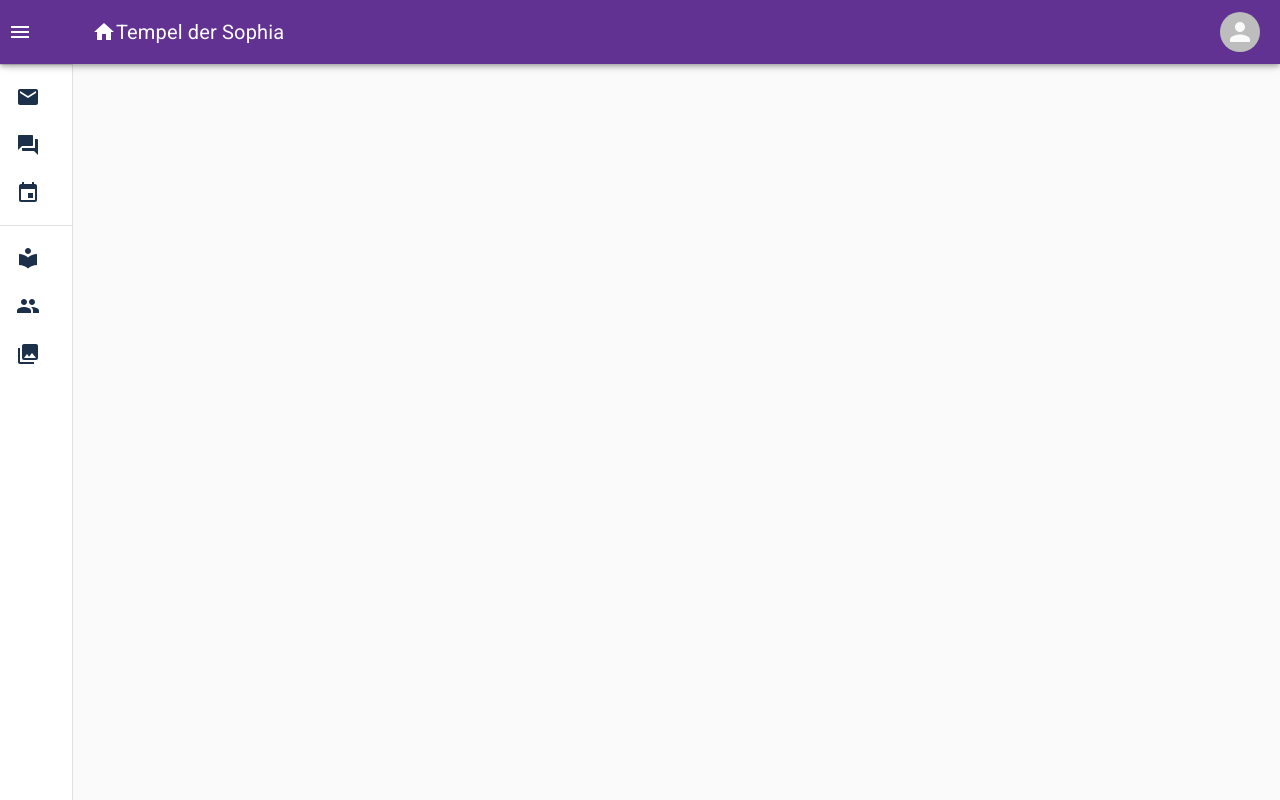
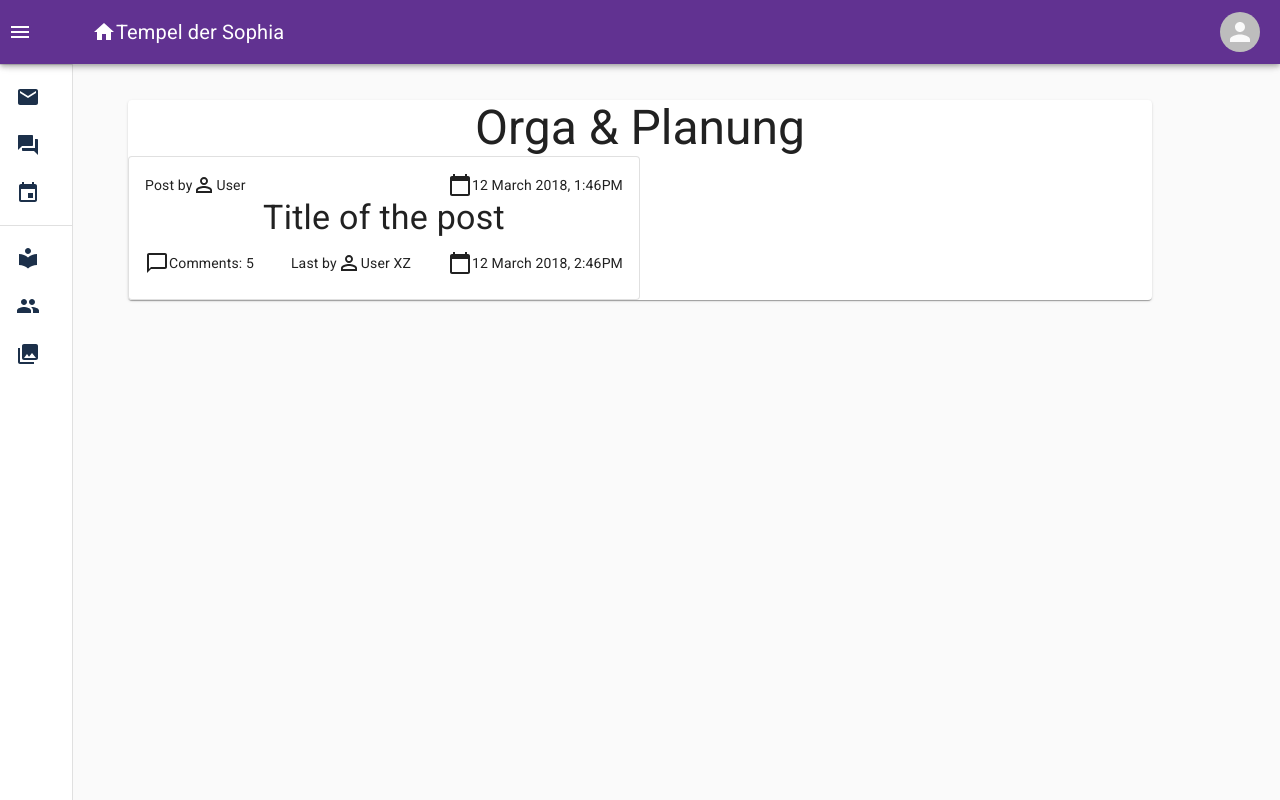
Before and after one commit to juliaheller/community-app, a React (Create React App) app: page /category/1 in a window 1280 px wide. Built offline with nearby package versions, Linux system fonts and the light colour scheme.

Commit message:
Add post card and page.

```diff
--- a/src/components/Categories/CategoryCard.jsx
+++ b/src/components/Categories/CategoryCard.jsx
@@ -46,7 +46,14 @@ export default function CategoryCard({ category, index }) {
                         variant="body2"
                         color="textSecondary"
                         component="p">
+                        Aktuellestes Thema: Titel XY von user Z, Datum
                         Vorschautext letzter Post
+                    </Typography>
+                    <Typography
+                        variant="body2"
+                        color="textSecondary"
+                        component="p">
+                        100 Themen & 500 Kommentare
                     </Typography>
                 </CardContent>
             </CardActionArea>
--- /dev/null
+++ b/src/components/posts/PostCard.jsx
@@ -0,0 +1,101 @@
+import React from "react";
+import { makeStyles } from "@material-ui/core/styles";
+import Card from "@material-ui/core/Card";
+import CardContent from "@material-ui/core/CardContent";
+import Typography from "@material-ui/core/Typography";
+import ChatBubbleOutlineIcon from "@material-ui/icons/ChatBubbleOutline";
+
+import CalendarTodayIcon from "@material-ui/icons/CalendarToday";
+import PersonOutlineIcon from "@material-ui/icons/PersonOutline";
+
+const useStyles = makeStyles({
+    root: {
+        minWidth: "300px",
+        maxWidth: "50%",
+    },
+    content: {
+        display: "flex",
+        justifyContent: "center",
+        flexDirection: "column",
+    },
+
+    info: {
+        width: "100%",
+        display: "flex",
+        justifyContent: "space-between",
+        alignSelf: "flex-start",
+    },
+    infoBox: {
+        display: "flex",
+        justifyContent: "space-between",
+        alignItems: "center",
+    },
+    comments: {
+        width: "100%",
+        display: "flex",
+        justifyContent: "space-between",
+        alignSelf: "flex-end",
+    },
+});
+
+export default function PostCard() {
+    const classes = useStyles();
+
+    return (
+        <Card className={classes.root} variant="outlined">
+            <CardContent className={classes.content}>
+                <div className={classes.info}>
+                    <div className={classes.infoBox}>
+                        <Typography align="left" variant="body2" component="p">
+                            Post by
+                        </Typography>
+                        <PersonOutlineIcon />
+                        <Typography align="left" variant="body2" component="p">
+                            User
+                        </Typography>
+                    </div>
+                    <div className={classes.infoBox}>
+                        {" "}
+                        <CalendarTodayIcon />
+                        <Typography align="left" variant="body2" component="p">
+                            12 March 2018, 1:46PM
+                        </Typography>
+                    </div>
+                </div>
+                <Typography
+                    align="center"
+                    variant="h4"
+                    color="textPrimary"
+                    gutterBottom>
+                    Title of the post
+                </Typography>
+
+                <div className={classes.comments}>
+                    <div className={classes.infoBox}>
+                        {" "}
+                        <ChatBubbleOutlineIcon />
+                        <Typography align="left" variant="body2" component="p">
+                            Comments: 5
+                        </Typography>
+                    </div>
+                    <div className={classes.infoBox}>
+                        {" "}
+                        <Typography align="left" variant="body2" component="p">
+                            Last by
+                        </Typography>
+                        <PersonOutlineIcon />
+                        <Typography align="left" variant="body2" component="p">
+                            User XZ
+                        </Typography>
+                    </div>
+                    <div className={classes.infoBox}>
+                        <CalendarTodayIcon />
+                        <Typography align="left" variant="body2" component="p">
+                            12 March 2018, 2:46PM
+                        </Typography>
+                    </div>
+                </div>
+            </CardContent>
+        </Card>
+    );
+}
--- a/src/pages/forum/Category.jsx
+++ b/src/pages/forum/Category.jsx
@@ -1,10 +1,10 @@
 import React from "react";
 import { Typography } from "@material-ui/core";
 import { makeStyles } from "@material-ui/core/styles";
-
+import { categories } from "../../mocks/categories";
 import Paper from "@material-ui/core/Paper";
 import Divider from "@material-ui/core/Divider";
-import { useParams } from "react-router";
+import PostCard from "../../components/posts/PostCard";
 
 const useStyles = makeStyles({
     root: {
@@ -22,14 +22,14 @@ const useStyles = makeStyles({
 });
 
 export default function Category() {
-    let { id } = useParams();
-    console.log(id);
-
     const classes = useStyles();
     return (
         <div className={classes.root}>
             <Paper>
-                <Typography variant="h3" component="h3"></Typography>
+                <Typography variant="h3" component="h3">
+                    {categories[0].name}
+                </Typography>
+                <PostCard></PostCard>
             </Paper>
         </div>
     );
```
Also changed, not shown: src/pages/forum/Post.jsx (added).
